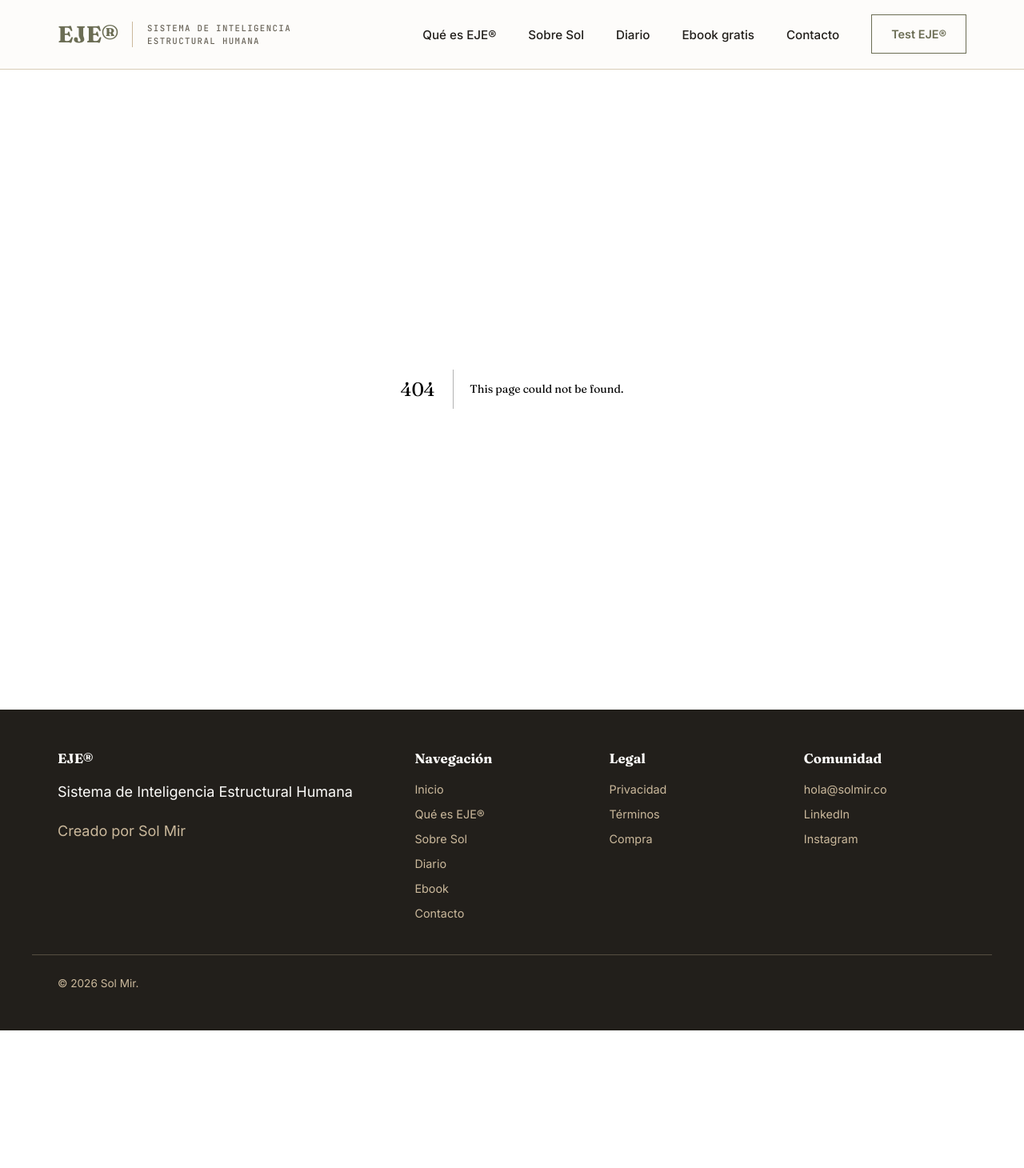
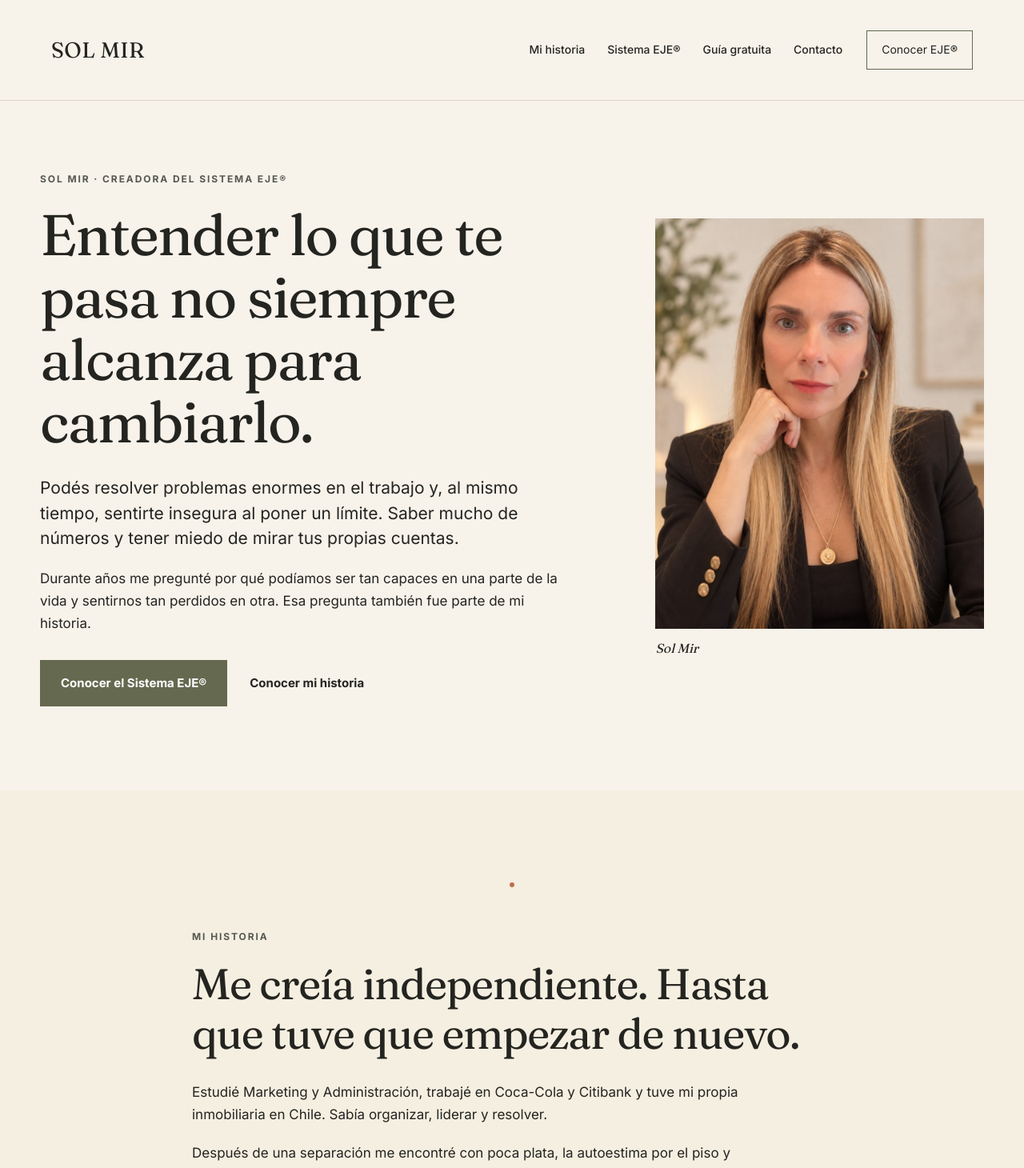
Before and after one commit to smirgonzalez-ops/sol-mir-web, a Next.js app: page /sol-mir-preview in a window 1280 px wide. Before the commit this address had no page. Shown: the top 1460 px of the page at 80% size. Before the commit the page ends 1288 px from the top, so only its background shows below. Built offline with nearby package versions, Linux system fonts and the light colour scheme.

Commit message:
feat: add independent Sol Mir editorial homepage preview

```diff
--- /dev/null
+++ b/app/sol-mir-preview/page.js
@@ -0,0 +1,118 @@
+import Link from "next/link";
+import Image from "next/image";
+import "./sol-mir-preview.css";
+
+export const metadata = {
+  title: "Sol Mir | Creadora del Sistema EJE®",
+  description: "Conocé a Sol Mir, creadora del Sistema EJE®, una manera de observar tus respuestas en vínculos, trabajo, dinero e identidad.",
+  robots: { index: false, follow: false },
+};
+
+export default function SolMirPreview() {
+  return (
+    <div className="sol-preview" id="inicio">
+      <header className="sol-header">
+        <div className="sol-shell sol-header-row">
+          <a className="sol-wordmark" href="#inicio" aria-label="Sol Mir, volver al inicio">SOL MIR</a>
+          <nav aria-label="Navegación de Sol Mir" className="sol-nav">
+            <a href="#historia">Mi historia</a>
+            <a href="#eje">Sistema EJE®</a>
+            <a href="#guia">Guía gratuita</a>
+            <Link href="/contacto">Contacto</Link>
+          </nav>
+          <Link href="/eje" className="sol-header-link">Conocer EJE®</Link>
+        </div>
+      </header>
+
+      <main>
+        <section className="sol-hero">
+          <div className="sol-shell sol-hero-grid">
+            <div className="sol-hero-copy">
+              <p className="sol-eyebrow">SOL MIR · CREADORA DEL SISTEMA EJE®</p>
+              <h1>Entender lo que te pasa no siempre alcanza para cambiarlo.</h1>
+              <p className="sol-lead">Podés resolver problemas enormes en el trabajo y, al mismo tiempo, sentirte insegura al poner un límite. Saber mucho de números y tener miedo de mirar tus propias cuentas.</p>
+              <p>Durante años me pregunté por qué podíamos ser tan capaces en una parte de la vida y sentirnos tan perdidos en otra. Esa pregunta también fue parte de mi historia.</p>
+              <div className="sol-actions">
+                <Link className="sol-button" href="/eje">Conocer el Sistema EJE®</Link>
+                <a className="sol-text-link" href="#historia">Conocer mi historia</a>
+              </div>
+            </div>
+            <figure className="sol-portrait">
+              <Image src="/sol-retrato.jpg" width={880} height={1100} priority sizes="(max-width: 760px) 90vw, 420px" alt="Retrato de Sol Mir" />
+              <figcaption>Sol Mir</figcaption>
+            </figure>
+          </div>
+        </section>
+
+        <section className="sol-story" id="historia">
+          <div className="sol-shell sol-narrow">
+            <p className="sol-eyebrow">MI HISTORIA</p>
+            <h2>Me creía independiente. Hasta que tuve que empezar de nuevo.</h2>
+            <p>Estudié Marketing y Administración, trabajé en Coca-Cola y Citibank y tuve mi propia inmobiliaria en Chile. Sabía organizar, liderar y resolver.</p>
+            <p>Después de una separación me encontré con poca plata, la autoestima por el piso y decisiones que me daban miedo. Me costaba entender cómo había llegado a ese lugar.</p>
+            <p className="sol-pullquote">Había aprendido a resolver muchas cosas. Lo que no sabía era cómo volver a elegirme a mí.</p>
+            <p>Con el tiempo empecé a reconocer algo que también escuchaba en las personas a las que acompañaba: lo que nos pasa en un área de la vida puede influir en las demás.</p>
+            <Link className="sol-text-link" href="/sobre-sol">Leer mi historia completa</Link>
+          </div>
+        </section>
+
+        <section className="sol-eje" id="eje">
+          <div className="sol-shell sol-eje-grid">
+            <div>
+              <p className="sol-eyebrow">EL SISTEMA QUE CREÉ</p>
+              <h2>Así nació EJE®.</h2>
+              <p>Una manera de observar cómo respondés hoy en cuatro áreas de tu vida: Vínculos, Trabajo, Dinero e Identidad.</p>
+              <p>La idea no es decirte quién sos ni qué decisión tomar. Es ofrecerte una lectura de tus respuestas para que puedas mirarlas con más claridad.</p>
+              <Link className="sol-button" href="/eje">Descubrir EJE®</Link>
+            </div>
+            <div className="sol-four">
+              <div><span>01</span><strong>Vínculos</strong><p>Las personas que te importan.</p></div>
+              <div><span>02</span><strong>Trabajo</strong><p>Las responsabilidades que asumís.</p></div>
+              <div><span>03</span><strong>Dinero</strong><p>Las decisiones sobre tu plata.</p></div>
+              <div><span>04</span><strong>Identidad</strong><p>El lugar que te das.</p></div>
+            </div>
+          </div>
+        </section>
+
+        <section className="sol-test">
+          <div className="sol-shell sol-test-grid">
+            <div>
+              <p className="sol-eyebrow">TEST EJE®</p>
+              <h2>Tu propia lectura. No una etiqueta.</h2>
+              <p>Respondés 42 preguntas en unos 15 minutos. Recibís tu Mapa Estructural EJE® de cuatro páginas en PDF, una lectura grabada con mi voz, un certificado y una imagen de tu resultado.</p>
+              <p>Es una fotografía de tus respuestas actuales, no una evaluación psicológica validada.</p>
+              <Link className="sol-button" href="/test">Conocer el Test · USD 27</Link>
+            </div>
+            <figure className="sol-map-figure">
+              <Image src="/mapa-1b.jpg" width={880} height={1243} sizes="(max-width:760px) 65vw, 300px" alt="Ejemplo real de un Mapa Estructural EJE®" />
+              <figcaption>Muestra del formato. Tus resultados serán diferentes.</figcaption>
+            </figure>
+          </div>
+        </section>
+
+        <section className="sol-free" id="guia">
+          <div className="sol-shell sol-free-grid">
+            <div>
+              <p className="sol-eyebrow">PARA EMPEZAR SIN COSTO</p>
+              <h2>Tu vida, tus respuestas, tu mapa.</h2>
+              <p>Una guía gratuita para empezar a observar qué respuestas repetís y dónde te pesan más.</p>
+              <Link className="sol-button" href="/ebook">Quiero leer la guía</Link>
+            </div>
+            <Image src="/ebook-tu-vida.jpg" width={1024} height={1280} sizes="(max-width:760px) 55vw, 250px" alt="Portada real del ebook Tu vida, tus respuestas, tu mapa" />
+          </div>
+        </section>
+      </main>
+      <footer className="sol-footer">
+        <div className="sol-shell sol-footer-grid">
+          <div><strong>SOL MIR</strong><p>Creadora del Sistema EJE®</p></div>
+          <nav aria-label="Enlaces de la página">
+            <Link href="/eje">Sistema EJE®</Link>
+            <Link href="/test">Test EJE®</Link>
+            <Link href="/contacto">Contacto</Link>
+            <Link href="/politica-privacidad">Privacidad</Link>
+          </nav>
+        </div>
+      </footer>
+    </div>
+  );
+}
```
